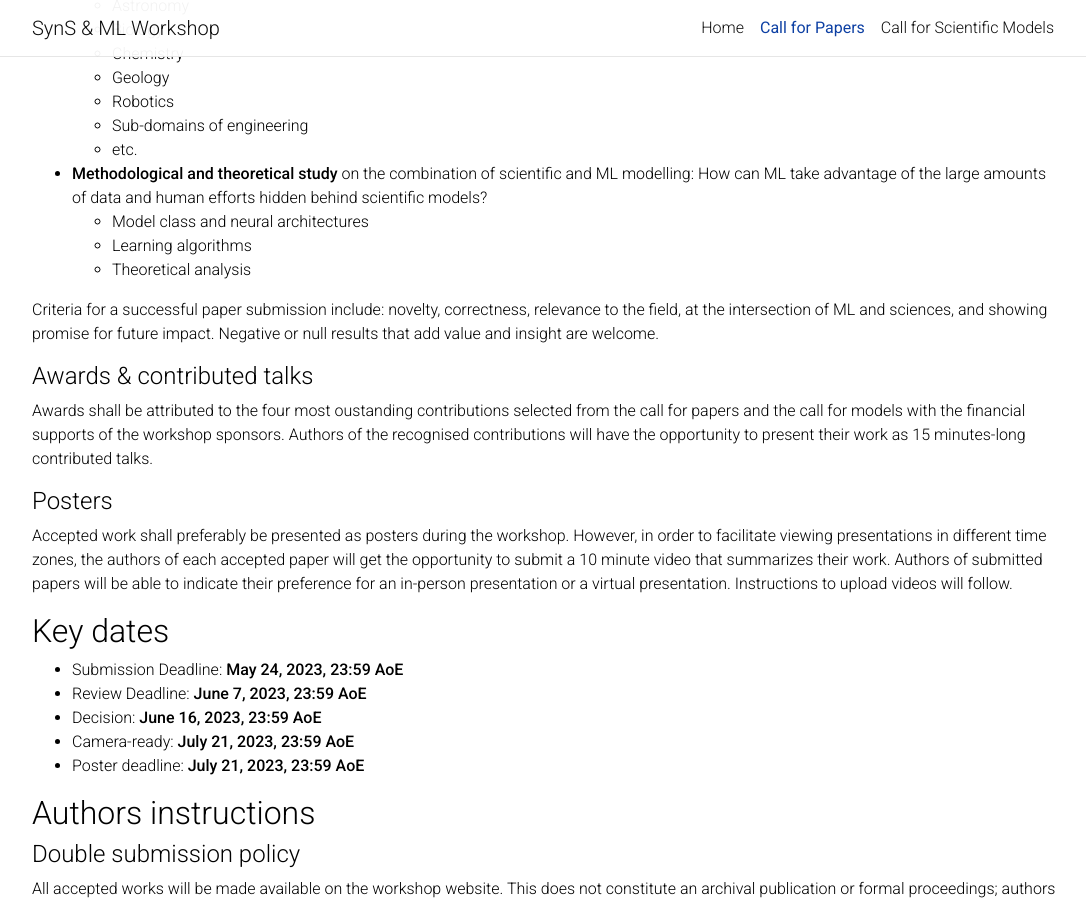
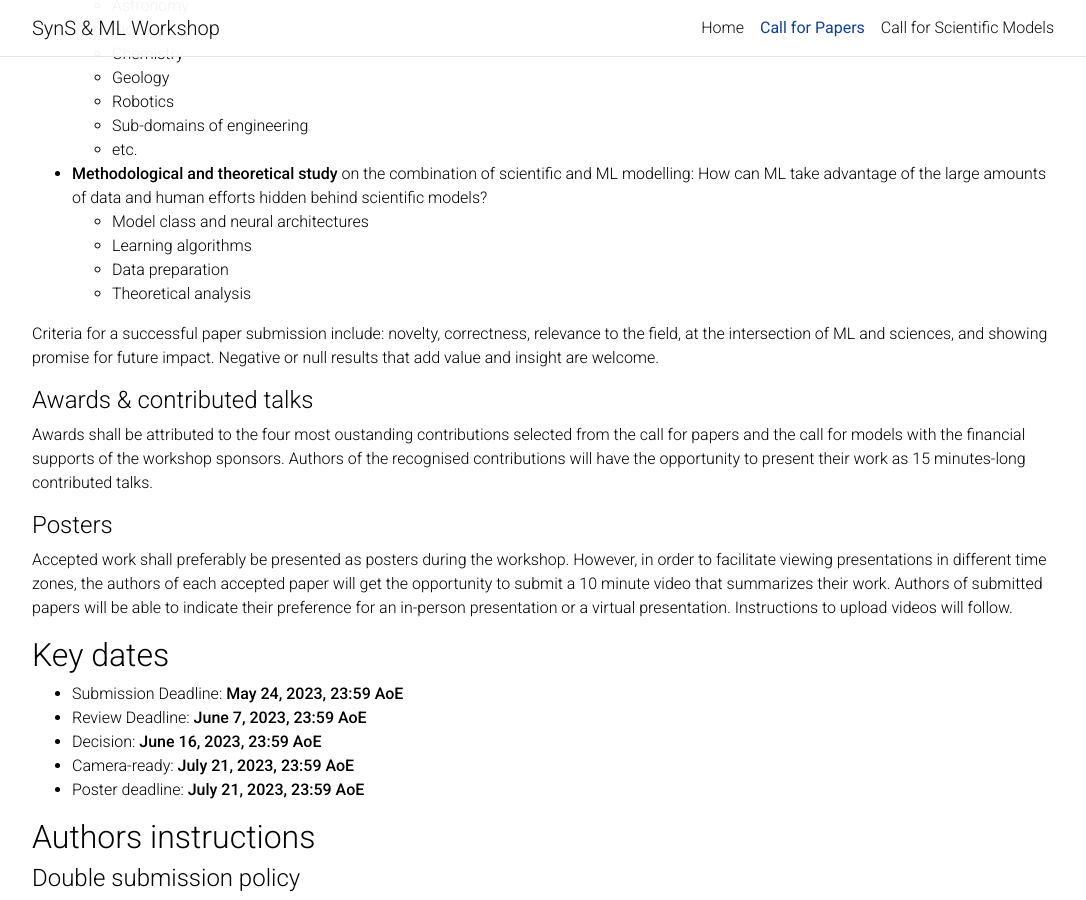
Before and after one commit to syns-ml/2023, a Jekyll site: the page built from _pages/cfp.md, in a window 1280 px wide and 900 px high, scrolled down 494 px. Shown: the whole window, without its empty margins (93-1179 px from the left). Built offline with Jekyll 4.4.1, drawn with Linux system fonts in a browser that asks for light colours; a style sheet for code colours, icons or effects is not loaded.

Commit message:
Update cfp.md
mentioned data preparation aspect as a topic in cfp

```diff
--- a/_pages/cfp.md
+++ b/_pages/cfp.md
@@ -25,6 +25,7 @@
 - **Methodological and theoretical study** on the combination of scientific and ML modelling: How can ML take advantage of the large amounts of data and human efforts hidden behind scientific models?
     - Model class and neural architectures
     - Learning algorithms
+    - Data preparation
     - Theoretical analysis
 
 Criteria for a successful paper submission include: novelty, correctness, relevance to the field, at the intersection of ML and sciences, and showing promise for future impact. Negative or null results that add value and insight are welcome.
```
